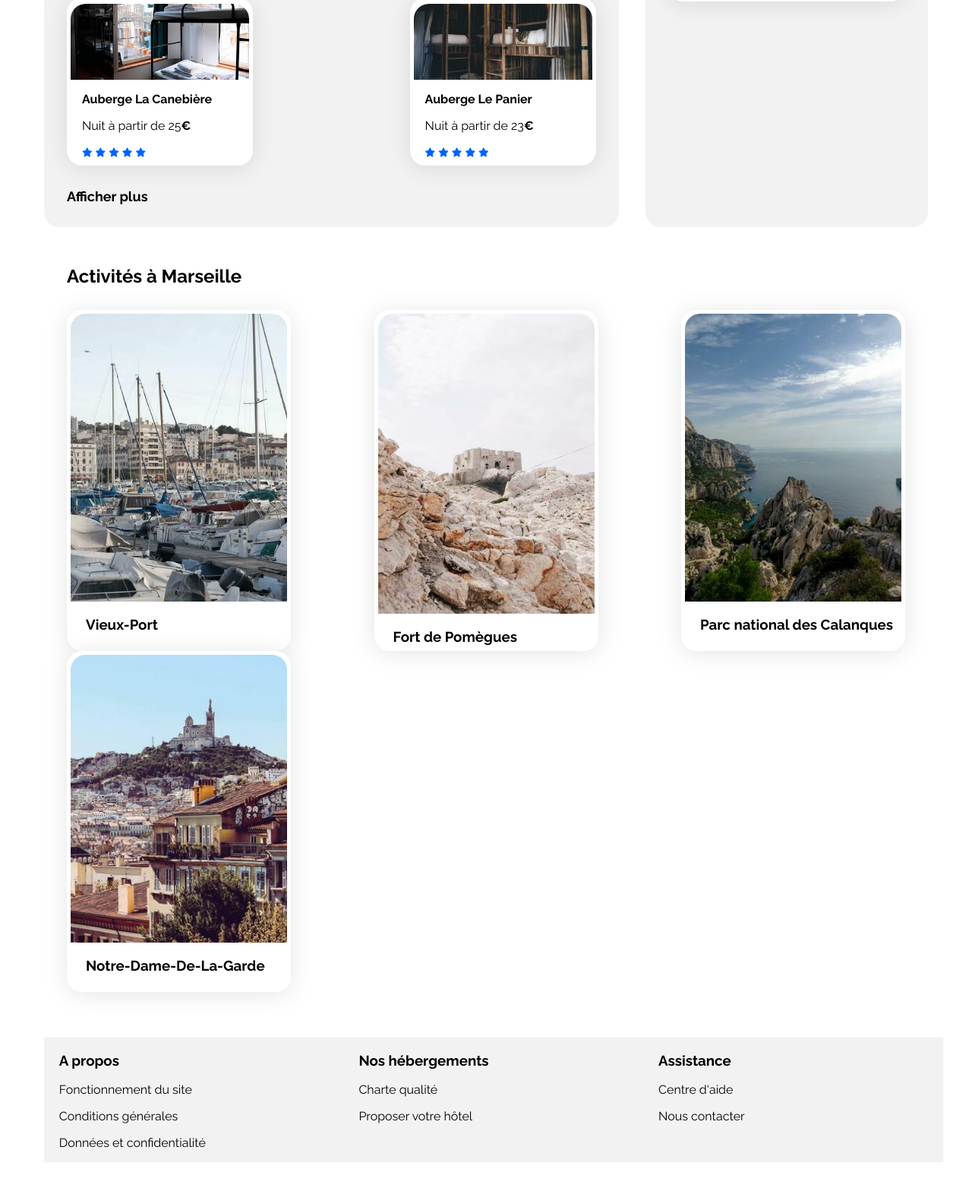
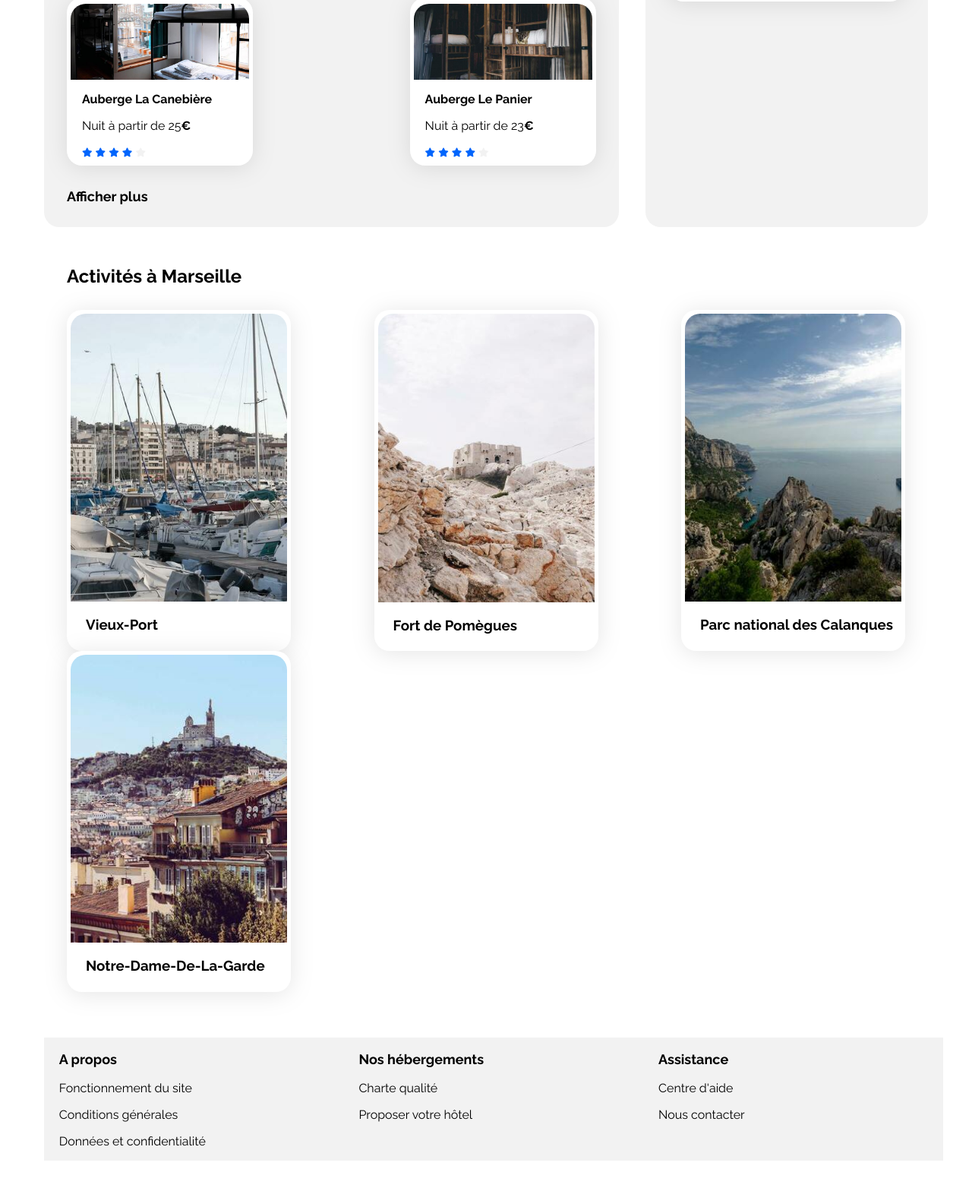
Before and after one commit to Temple79/Project-2-OC, a plain HTML site: page index.html in a window 1280 px wide. Shown: the part 1050-2618 px from the top of the page at 76% size. Drawn offline with Linux system fonts and the light colour scheme.

Commit message:
Version finale approuvée

```diff
--- a/CSS/style.css
+++ b/CSS/style.css
@@ -50,7 +50,7 @@ body {
     font-weight: 700;
 }
 
-.neutralStar {
+.neutral-star {
     color: var(--main-bg-color)
 }
 
@@ -370,7 +370,7 @@ a.afficher {
 
 .activites-cards img {
     width: 100%;
-    height: 90%;
+    height: 380px;
     border-radius: 20px 20px 0 0;
 }
 
@@ -393,6 +393,11 @@ footer div {
     width: 30%;
 }
 
+.footer-title {
+    font-size: 18px;
+    font-weight: bold;
+}
+
 /* Le code ci-dessous correspond à la version responsive uniquement */
 
 /****** Media queries ***********/
@@ -403,7 +408,7 @@ footer div {
         font-size: 22px;
     }
 
-    h3 {
+    h3{
         font-size: 16px;
     }
 
--- a/index.html
+++ b/index.html
@@ -35,11 +35,13 @@
                     </div>
                     <input class="search" type="text" placeholder="Marseille, France" name="search">
                     <button class="button-recherche" type="submit">Rechercher</button>
-                    <button class="mobile-search" type="submit"><i class="fa-sharp fa-solid fa-magnifying-glass fa-lg"></i></button>
+                    <button class="mobile-search" type="submit"><i
+                            class="fa-sharp fa-solid fa-magnifying-glass fa-lg"></i></button>
                 </div>
                 <div class="filters">
                     <span class="filters_title">Filtres</span>
-                    <button class="filter"><i class="fa-solid fa-money-bill-wave fa-lg"></i><span>Economique</span></button>
+                    <button class="filter"><i
+                            class="fa-solid fa-money-bill-wave fa-lg"></i><span>Economique</span></button>
                     <button class="filter"><i class="fa-solid fa-person fa-lg"></i><span>Familial</span></button>
                     <button class="filter"><i class="fa-solid fa-heart fa-lg"></i><span>Romantique</span></button>
                     <button class="filter"><i class="fa-solid fa-fire fa-lg"></i><span>Nos pépites</span></button>
@@ -93,7 +95,8 @@
                         </a>
                         <a href="#">
                             <article class="card">
-                            <img src="./images/hebergements/reisetopia.jpg" alt="Image de la chambre montrant un lit">
+                                <img src="./images/hebergements/reisetopia.jpg"
+                                    alt="Image de la chambre montrant un lit">
                                 <div class="card-content">
                                     <h3 class="card-title">Hôtel les mouettes</h3>
                                     <p class="card-subtitle">Nuit à partir de 76<span class="euro">€</span></p>
@@ -110,7 +113,8 @@
                         </a>
                         <a href="#">
                             <article class="card">
-                            <img src="./images/hebergements/annie-spratt.jpg" alt="Image de la chambre montrant un lit">
+                                <img src="./images/hebergements/annie-spratt.jpg"
+                                    alt="Image de la chambre montrant un lit">
                                 <div class="card-content">
                                     <h3 class="card-title">Hôtel de la mer</h3>
                                     <p class="card-subtitle">Nuit à partir de 46<span class="euro">€</span></p>
@@ -240,29 +244,25 @@
                 <div class="activites-cards">
                     <a href="#">
                         <article class="card">
-                        <img src="./images/activites/reno-laithienne.jpg"
-                            alt="Image port">
+                            <img src="./images/activites/reno-laithienne.jpg" alt="Image port">
                             <h3>Vieux-Port</h3>
                         </article>
                     </a>
                     <a href="#">
                         <article class="card">
-                        <img src="./images/activites/paul-hermann.jpg"
-                            alt="Image fort">
+                            <img src="./images/activites/paul-hermann.jpg" alt="Image fort">
                             <h3>Fort de Pomègues</h3>
                         </article>
                     </a>
                     <a href="#">
                         <article class="card">
-                        <img src="./images/activites/kilyan-sockalingum.jpg"
-                            alt="Image mer">
+                            <img src="./images/activites/kilyan-sockalingum.jpg" alt="Image mer">
                             <h3>Parc national des Calanques</h3>
                         </article>
                     </a>
                     <a href="#">
                         <article class="card">
-                        <img src="./images/activites/florian-wehde.jpg"
-                            alt="Image cité">
+                            <img src="./images/activites/florian-wehde.jpg" alt="Image cité">
                             <h3>Notre-Dame-De-La-Garde</h3>
                         </article>
                     </a>
@@ -271,20 +271,34 @@
         </div>
         <footer>
             <div>
-                <h3>A propos</h3>
-                <a href="#"><p>Fonctionnement du site</p></a>
-                <a href="#"><p>Conditions générales</p></a>
-                <a href="#"><p>Données et confidentialité</p></a>
+                <p class="footer-title">A propos</p>
+                <a href="#">
+                    <p>Fonctionnement du site</p>
+                </a>
+                <a href="#">
+                    <p>Conditions générales</p>
+                </a>
+                <a href="#">
+                    <p>Données et confidentialité</p>
+                </a>
             </div>
             <div>
-                <h3>Nos hébergements</h3>
-                <a href="#"><p>Charte qualité</p></a>
-                <a href="#"><p>Proposer votre hôtel</p></a>
+                <p class="footer-title">Nos hébergements</p>
+                <a href="#">
+                    <p>Charte qualité</p>
+                </a>
+                <a href="#">
+                    <p>Proposer votre hôtel</p>
+                </a>
             </div>
             <div>
-                <h3>Assistance</h3>
-                <a href="#"><p>Centre d'aide</p></a>
-                <a href="#"><p>Nous contacter</p></a>
+                <p class="footer-title">Assistance</p>
+                <a href="#">
+                    <p>Centre d'aide</p>
+                </a>
+                <a href="#">
+                    <p>Nous contacter</p>
+                </a>
             </div>
         </footer>
     </div>
```
Lines whose indentation alone changed are shown as unchanged.
